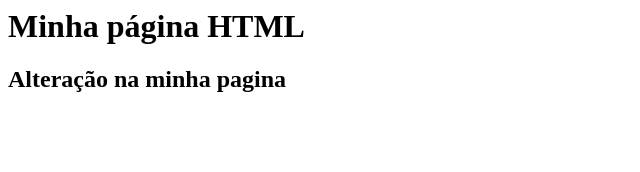
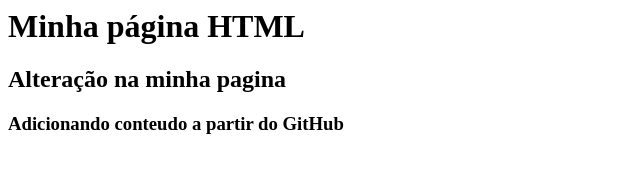
Before and after one commit to WiliamGSouza/gama-no-github, a plain HTML site: page index.html in a window 1280 px wide. Shown: the whole page, without its empty margins (0-640 px from the left). Drawn offline with Linux system fonts and the light colour scheme.

Commit message:
Atualização a partir do GitHub

```diff
--- a/index.html
+++ b/index.html
@@ -4,6 +4,7 @@
 	<h1>Minha página HTML </h1>
 
 	<h2>Alteração na minha pagina</h2>
+	<h3>Adicionando conteudo a partir do GitHub</h3>
 </body>
 
 </html>
```
